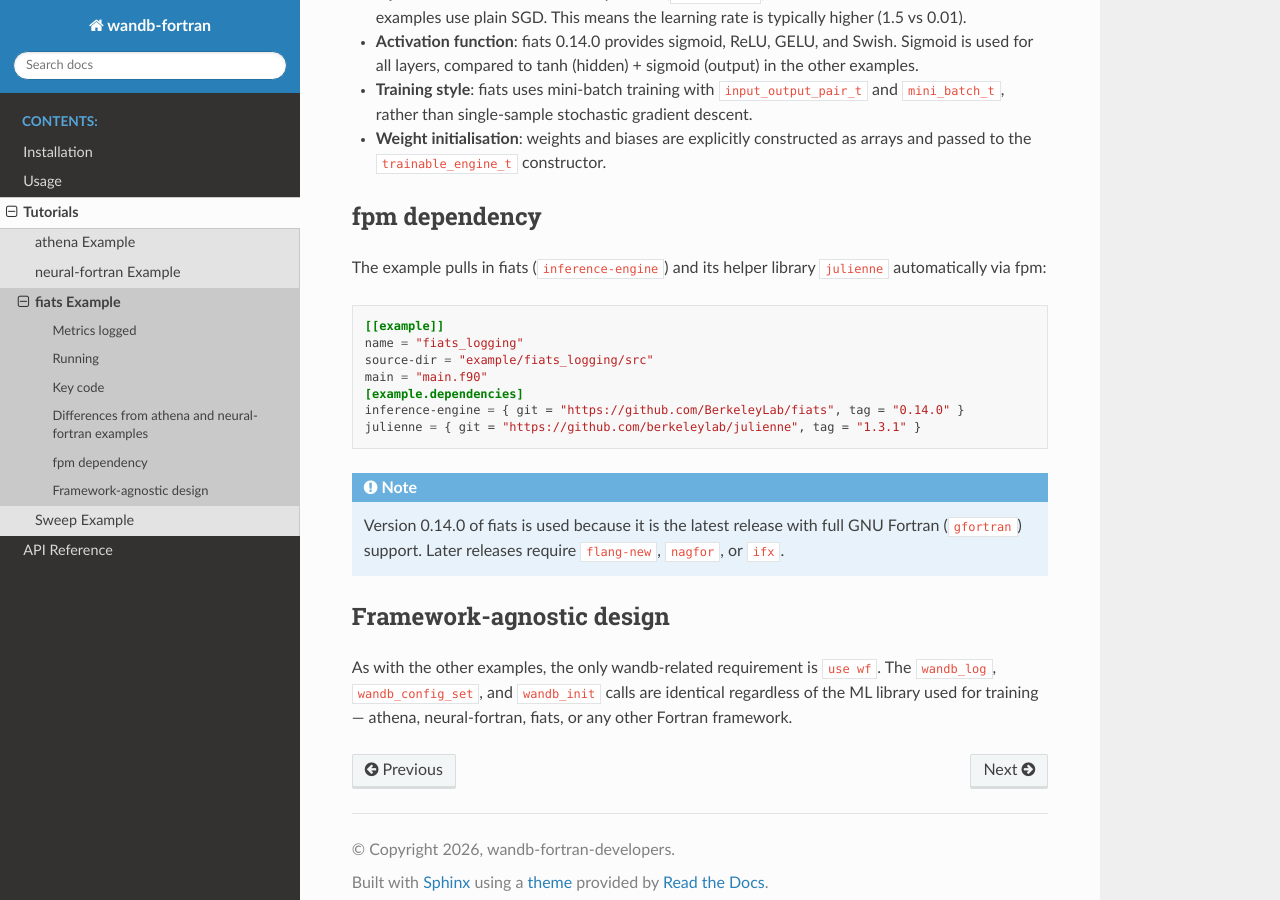
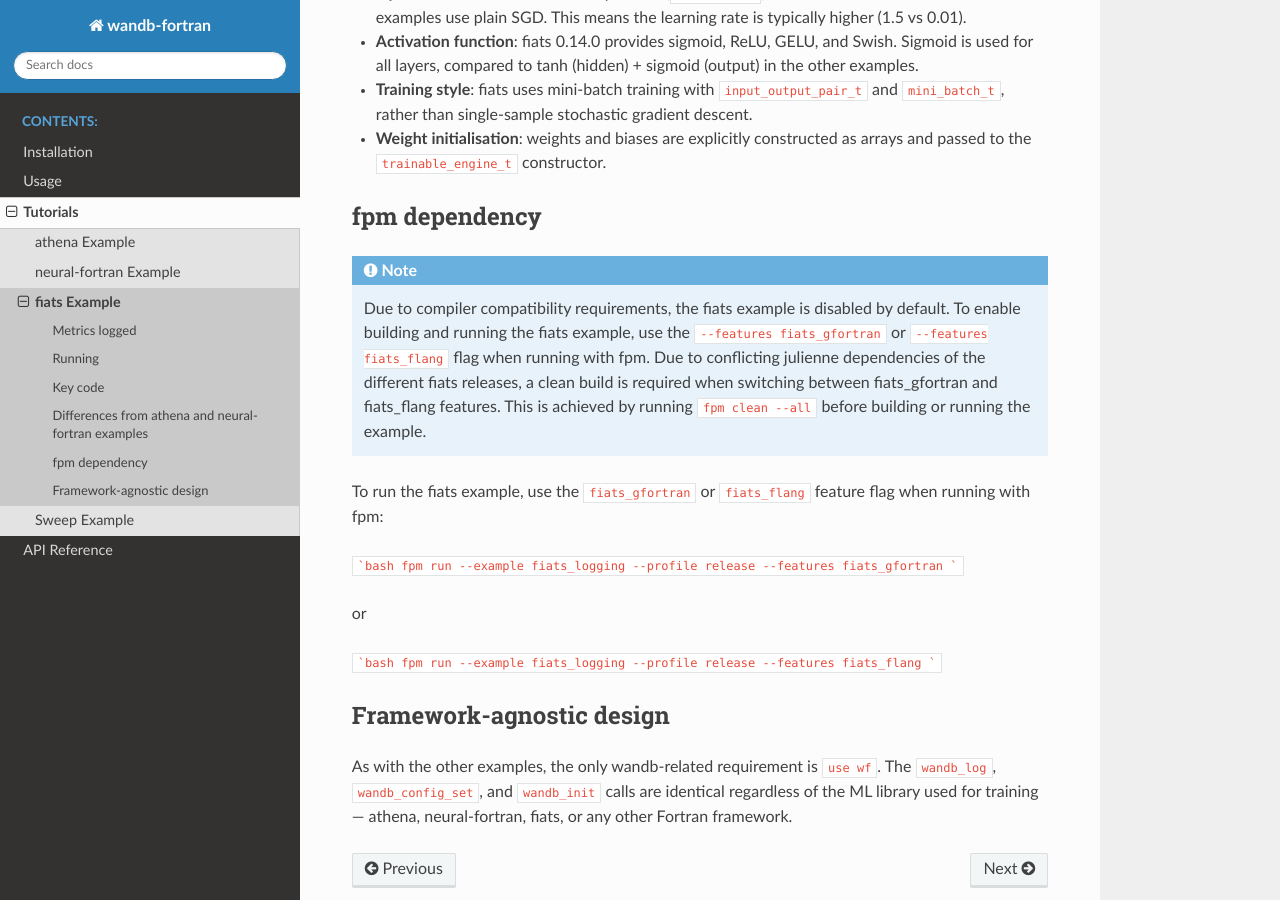
Before and after one commit to nedtaylor/wandb-fortran, a Sphinx documentation site: the page built from docs/source/tutorials/fiats.rst, in a window 1280 px wide and 900 px high, scrolled down 1762 px. Built offline with Sphinx 7.4.7 and the Read the Docs theme 3.1.0, drawn with Linux system fonts in a browser that asks for light colours.

Commit message:
Add flang support

````diff
--- a/docs/source/install.rst
+++ b/docs/source/install.rst
@@ -21,7 +21,7 @@ Prerequisites
 
     wandb login
 
-The code has been tested with Python 3.12, fpm 0.12.0, and wandb 0.25.0.
+The code has been tested with Python 3.12, fpm 0.13.0, and wandb 0.25.0.
 
 Getting the source
 ------------------
--- a/docs/source/tutorials/fiats.rst
+++ b/docs/source/tutorials/fiats.rst
@@ -100,24 +100,27 @@ using fiats:
 fpm dependency
 --------------
 
-The example pulls in fiats (``inference-engine``) and its helper library
-``julienne`` automatically via fpm:
-
-.. code-block:: toml
-
-    [[example]]
-    name = "fiats_logging"
-    source-dir = "example/fiats_logging/src"
-    main = "main.f90"
-    [example.dependencies]
-    inference-engine = { git = "https://github.com/BerkeleyLab/fiats", tag = "0.14.0" }
-    julienne = { git = "https://github.com/berkeleylab/julienne", tag = "1.3.1" }
-
 .. note::
 
-   Version 0.14.0 of fiats is used because it is the latest release with full
-   GNU Fortran (``gfortran``) support.  Later releases require ``flang-new``,
-   ``nagfor``, or ``ifx``.
+   Due to compiler compatibility requirements, the fiats example is disabled by default.
+   To enable building and running the fiats example, use the
+   ``--features fiats_gfortran`` or ``--features fiats_flang`` flag when running with fpm.
+   Due to conflicting julienne dependencies of the different fiats releases, a clean build
+   is required when switching between fiats_gfortran and fiats_flang features. This is
+   achieved by running ``fpm clean --all`` before building or running the example.
+
+To run the fiats example, use the ``fiats_gfortran`` or ``fiats_flang`` feature flag when running with fpm:
+
+```bash
+fpm run --example fiats_logging --profile release --features fiats_gfortran
+```
+
+or
+
+```bash
+fpm run --example fiats_logging --profile release --features fiats_flang
+```
+
 
 Framework-agnostic design
 --------------------------
````
Also changed, not shown: README.md (+2 -2 lines), fpm.toml (+24 -14 lines), 2 other files.
